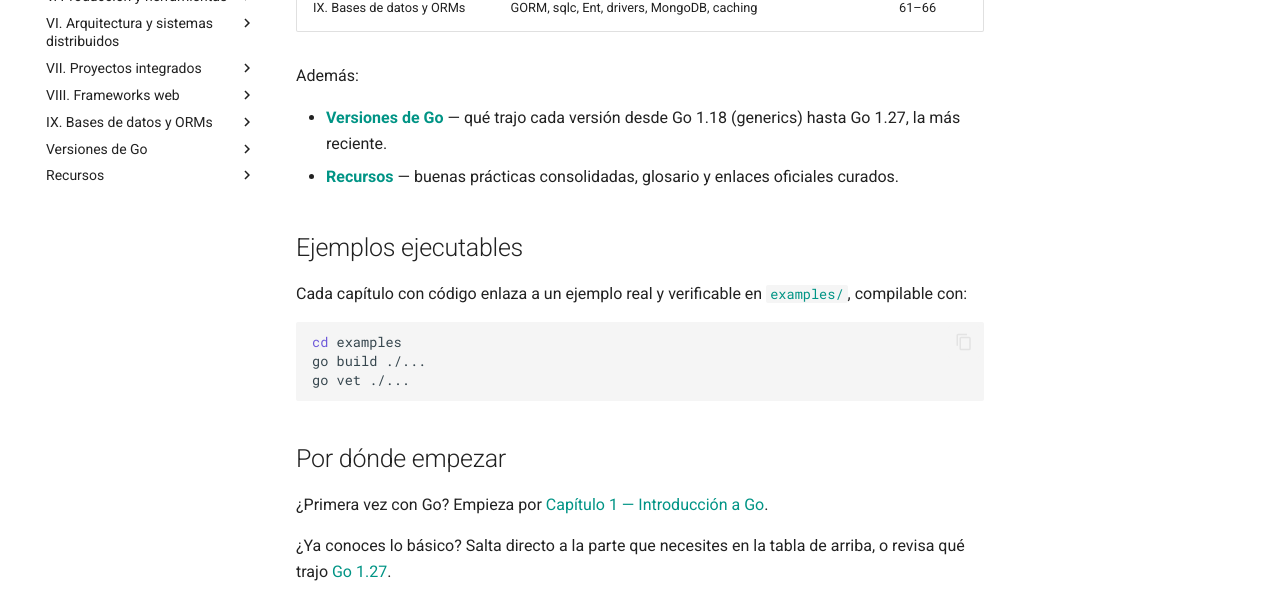
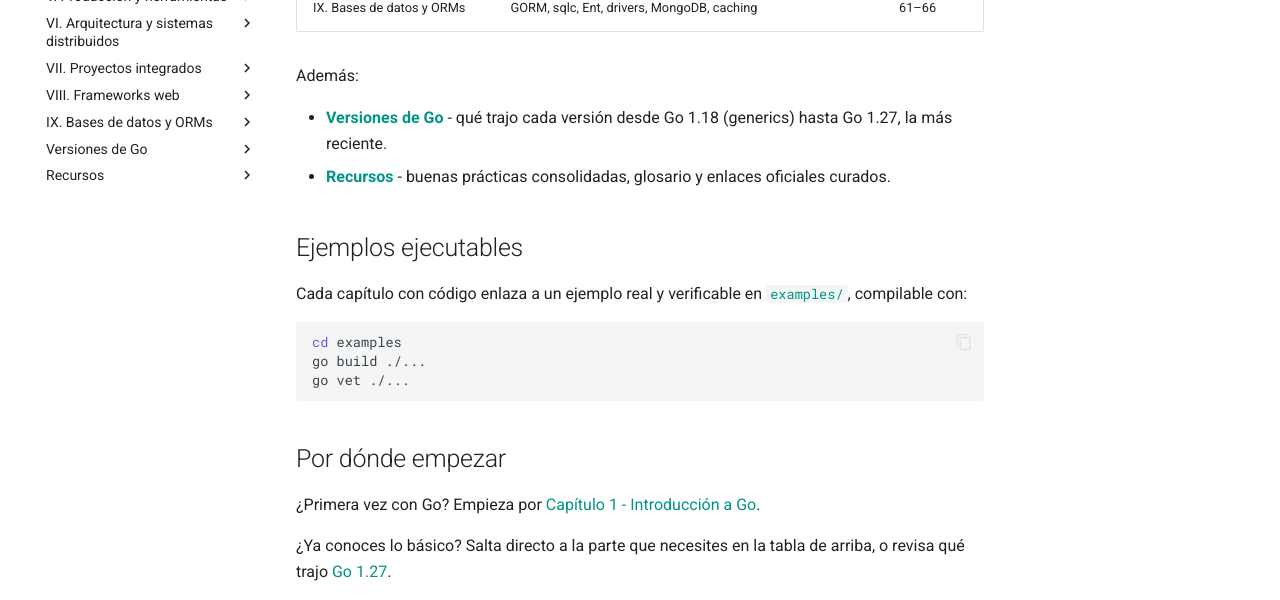
Before and after one commit to jhonsferg/spanish-golang-guide, an MkDocs documentation site: the page built from docs/index.md, in a window 1280 px wide and 900 px high, scrolled down 898 px. Shown: the part 247-847 px from the top of the window. Built offline with MkDocs 1.6.1 and Material for MkDocs 9.7.7, drawn with Linux system fonts in a browser that asks for light colours; comment, search, counter and statistics services are not loaded.

```diff
--- a/docs/index.md
+++ b/docs/index.md
@@ -35,9 +35,9 @@ como un libro de 66 capítulos agrupados en 9 partes.
 
 Además:
 
-- **[Versiones de Go](10-versiones-de-go/index.md)** — qué trajo cada versión
+- **[Versiones de Go](10-versiones-de-go/index.md)** - qué trajo cada versión
   desde Go 1.18 (generics) hasta Go 1.27, la más reciente.
-- **[Recursos](11-recursos/buenas-practicas.md)** — buenas prácticas
+- **[Recursos](11-recursos/buenas-practicas.md)** - buenas prácticas
   consolidadas, glosario y enlaces oficiales curados.
 
 ## Ejemplos ejecutables
@@ -55,7 +55,7 @@ go vet ./...
 ## Por dónde empezar
 
 ¿Primera vez con Go? Empieza por
-[Capítulo 1 — Introducción a Go](01-fundamentos/01-introduccion-a-go.md).
+[Capítulo 1 - Introducción a Go](01-fundamentos/01-introduccion-a-go.md).
 
 ¿Ya conoces lo básico? Salta directo a la parte que necesites en la tabla de
 arriba, o revisa qué trajo [Go 1.27](10-versiones-de-go/go-1-27.md).
```
